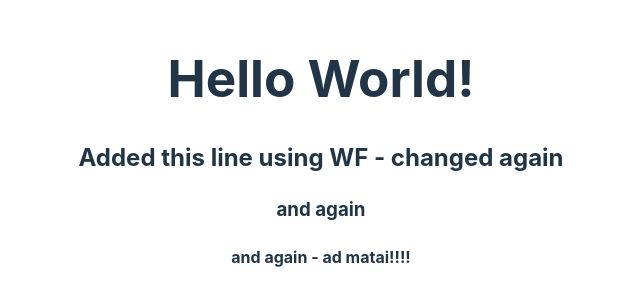
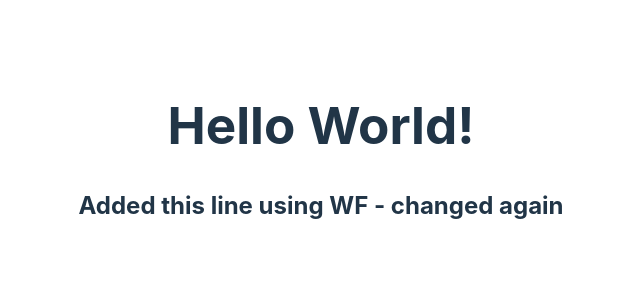
Before and after one commit to EthWiz/vite-simple-deploy, a React (Vite) app: page / in a window 1280 px wide. Shown: the part 247-552 px from the top of the page, without its empty margins (319-959 px from the left). Built offline with nearby package versions, Linux system fonts and the light colour scheme.

Commit message:
Update App.jsx

```diff
--- a/src/App.jsx
+++ b/src/App.jsx
@@ -5,8 +5,6 @@ function App() {
     <>
       <h1>Hello World!</h1>
       <h2>Added this line using WF - changed again</h2>
-      <h3>and again</h3>
-      <h4>and again - ad matai!!!!</h4>
     </>
   );
 }
```
